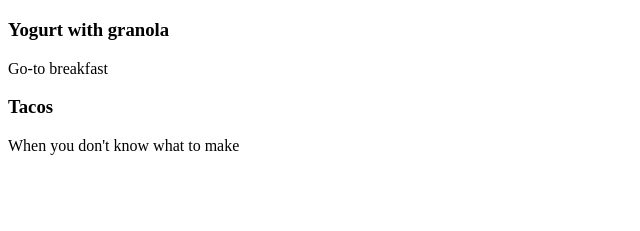
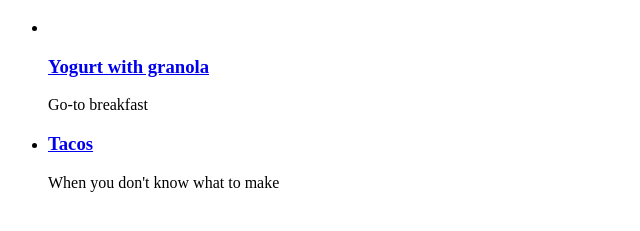
Before and after one commit to carolinekle/odin-recipes, a plain HTML site: page index.html in a window 1280 px wide. Shown: the part 61-292 px from the top of the page, without its empty margins (0-640 px from the left). Drawn offline with Linux system fonts and the light colour scheme.

Commit message:
Createnew pages

```diff
--- a/index.html
+++ b/index.html
@@ -8,9 +8,11 @@
 </head>
 <body>
     <h1>Odin Recipes</h1>
-    <h3>Yogurt with granola</h3>
+    <ul>
+    <li></li><a href="recipes/yogurt.granola.html"><h3>Yogurt with granola</h3></a></li>
         <p>Go-to breakfast</p>
-    <h3>Tacos</h3>
+    <li><a href="recipes/tacos.html"><h3>Tacos</h3></a></li>
         <p>When you don't know what to make</p>
+    </ul>
 </body>
 </html>
```
Also changed, not shown: recipes/tacos.html (added), recipes/yogurt.granola.html (added).
